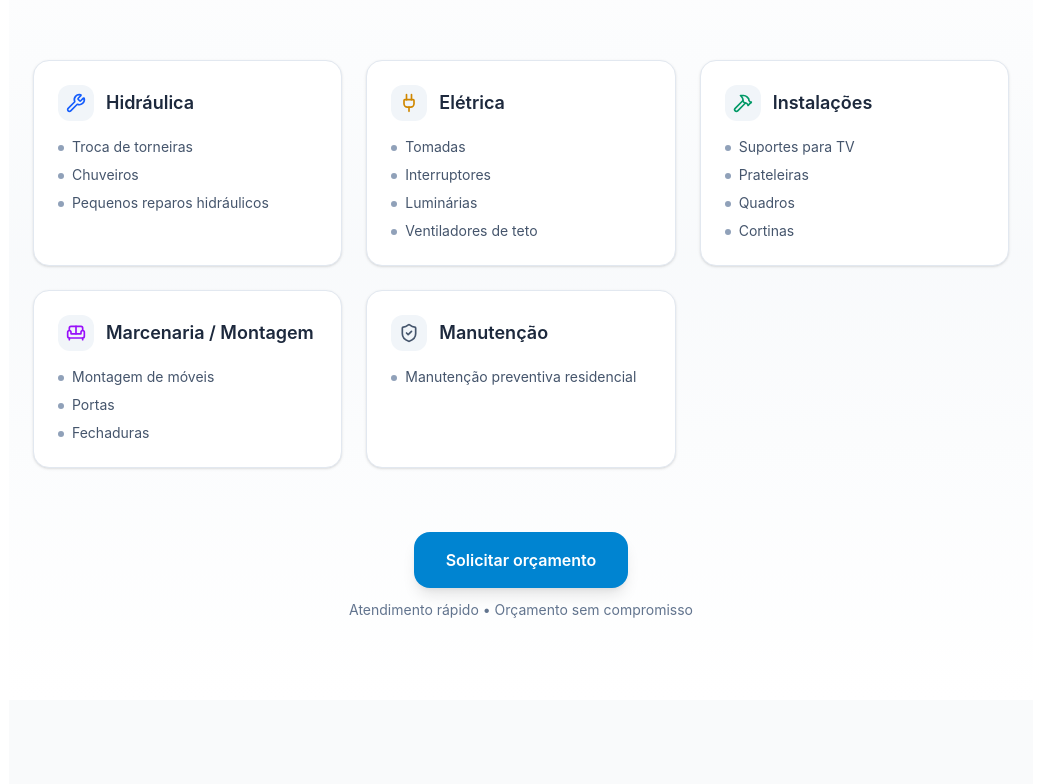
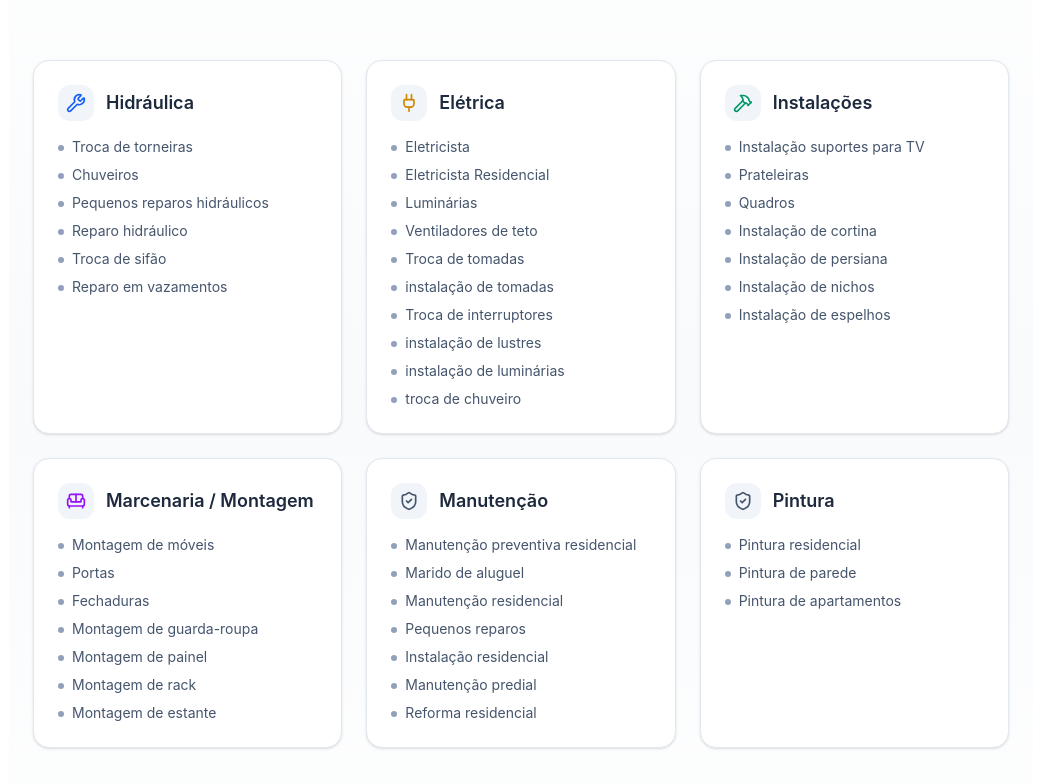
Before and after one commit to lookjota/larServicos, a React (Vite) app: page / in a window 1280 px wide. Shown: the part 1380-2164 px from the top of the page, without its empty margins (119-1160 px from the left). Built offline with nearby package versions, Linux system fonts and the light colour scheme.

Commit message:
update services

```diff
--- a/package.json
+++ b/package.json
@@ -13,7 +13,8 @@
     "framer-motion": "^12.42.2",
     "lucide-react": "^1.23.0",
     "react": "^19.2.7",
-    "react-dom": "^19.2.7"
+    "react-dom": "^19.2.7",
+    "react-router-dom": "^7.18.1"
   },
   "devDependencies": {
     "@eslint/js": "^10.0.1",
--- a/src/components/About.tsx
+++ b/src/components/About.tsx
@@ -53,11 +53,19 @@ const About = () => {
             <span>Preço justo e transparência</span>
           </li>
         </ul>
+        <section id="atendimento" className="py-20 bg-gray-50">
+          <div className="max-w-6xl mx-auto px-6">
+            <h2 className="text-4xl font-bold text-center mb-6">
+              Áreas de Atendimento
+            </h2>
 
-        <div className="mt-10">
-  <h3 className="text-2xl font-semibold text-gray-900 mb-4">
-    Áreas de Atendimento
-  </h3>
+            <p className="text-center text-gray-600 max-w-3xl mx-auto mb-10">
+              O <strong>Amigo do Lar</strong> atende residências em diversas regiões do
+              Distrito Federal, realizando serviços de marido de aluguel em Brasília,
+              Águas Claras, Taguatinga, Guará, Ceilândia, Samambaia e demais regiões do Distrito Federal.
+              Nossa equipe executa instalações, pequenos reparos, serviços elétricos, hidráulicos e montagem de móveis com qualidade,
+              pontualidade e garantia.
+            </p>
 
                       <div className="flex flex-wrap gap-3">
             <span className="bg-blue-100 text-blue-800 px-4 py-2 rounded-full text-sm font-medium">
@@ -117,6 +125,13 @@ const About = () => {
             </span>
           </div>
           </div>
+        </section>
+
+        <div className="mt-10">
+
+
+
+        </div>
 
 
       </div>
--- a/src/components/ServicosPremium.tsx
+++ b/src/components/ServicosPremium.tsx
@@ -11,31 +11,82 @@ const data = [
   {
     title: "Hidráulica",
     icon: Wrench,
-    items: ["Troca de torneiras", "Chuveiros", "Pequenos reparos hidráulicos"],
+    items: [
+      "Troca de torneiras",
+      "Chuveiros",
+      "Pequenos reparos hidráulicos",
+      "Reparo hidráulico",
+      "Troca de sifão",
+      "Reparo em vazamentos"
+    ],
     color: "text-blue-600",
   },
   {
     title: "Elétrica",
     icon: Plug,
-    items: ["Tomadas", "Interruptores", "Luminárias", "Ventiladores de teto"],
+    items: ["Eletricista",
+       "Eletricista Residencial",
+       "Luminárias",
+       "Ventiladores de teto",
+       "Troca de tomadas",
+       "instalação de tomadas",
+       "Troca de interruptores",
+       "instalação de lustres",
+       "instalação de luminárias",
+       "troca de chuveiro"
+      ],
     color: "text-yellow-600",
   },
   {
     title: "Instalações",
     icon: Hammer,
-    items: ["Suportes para TV", "Prateleiras", "Quadros", "Cortinas"],
+    items: [
+      "Instalação suportes para TV",
+      "Prateleiras",
+      "Quadros",
+      "Instalação de cortina",
+      "Instalação de persiana",
+      "Instalação de nichos",
+      "Instalação de espelhos"
+    ],
     color: "text-emerald-600",
   },
   {
     title: "Marcenaria / Montagem",
     icon: Sofa,
-    items: ["Montagem de móveis", "Portas", "Fechaduras"],
+    items: [
+      "Montagem de móveis",
+      "Portas",
+      "Fechaduras",
+      "Montagem de guarda-roupa",
+      "Montagem de painel",
+      "Montagem de rack",
+      "Montagem de estante"
+    ],
     color: "text-purple-600",
   },
   {
     title: "Manutenção",
     icon: ShieldCheck,
-    items: ["Manutenção preventiva residencial"],
+    items: [
+      "Manutenção preventiva residencial",
+      "Marido de aluguel",
+      "Manutenção residencial",
+      "Pequenos reparos",
+      "Instalação residencial",
+      "Manutenção predial",
+      "Reforma residencial"
+    ],
+    color: "text-slate-600",
+  },
+  {
+    title: "Pintura",
+    icon: ShieldCheck,
+    items: [
+      "Pintura residencial",
+      "Pintura de parede",
+      "Pintura de apartamentos"
+    ],
     color: "text-slate-600",
   },
 ];
--- a/src/pages/Home.tsx
+++ b/src/pages/Home.tsx
@@ -17,10 +17,14 @@ const Home = () => {
             <span className="text-sky-600">confiança</span>
           </h1>
 
-          <p className="mt-6 text-lg text-slate-600 leading-relaxed">
-            Manutenção residencial com qualidade profissional, atendimento transparente e acabamento impecável.
-            Da instalação de equipamentos aos pequenos reparos, entregamos segurança, agilidade e excelência para cuidar do que realmente importa: o seu lar.
-          </p>
+          <h2 className="mt-6 text-lg text-slate-600 leading-relaxed">
+
+Marido de Aluguel em Brasília para Reparos e Manutenção Residencial
+
+
+Amigo do Lar | Manutenção Residencial com Qualidade e Confiança
+
+          </h2>
 
           {/* BOTÕES */}
           <div className="mt-8 flex flex-col sm:flex-row gap-4 justify-center md:justify-start">
--- /dev/null
+++ b/src/pages/servicos/Eletrica.tsx
@@ -0,0 +1,9 @@
+import React from 'react'
+
+const Eletrica = () => {
+  return (
+    <div>Eletrica</div>
+  )
+}
+
+export default Eletrica
--- /dev/null
+++ b/src/pages/servicos/Hidraulica.tsx
@@ -0,0 +1,9 @@
+import React from 'react'
+
+const Hidraulica = () => {
+  return (
+    <div>Hidraulica</div>
+  )
+}
+
+export default Hidraulica
--- /dev/null
+++ b/src/pages/servicos/Instalacoes.tsx
@@ -0,0 +1,9 @@
+import React from 'react'
+
+const Instalacoes = () => {
+  return (
+    <div>Instalacoes</div>
+  )
+}
+
+export default Instalacoes
--- /dev/null
+++ b/src/pages/servicos/Manutencao.tsx
@@ -0,0 +1,9 @@
+import React from 'react'
+
+const Manutencao = () => {
+  return (
+    <div>Manutencao</div>
+  )
+}
+
+export default Manutencao
--- /dev/null
+++ b/src/pages/servicos/Marcenaria.tsx
@@ -0,0 +1,9 @@
+import React from 'react'
+
+const Marcenaria = () => {
+  return (
+    <div>Marcenaria</div>
+  )
+}
+
+export default Marcenaria
--- /dev/null
+++ b/src/pages/servicos/Pintura.tsx
@@ -0,0 +1,9 @@
+import React from 'react'
+
+const Pintura = () => {
+  return (
+    <div>Pintura</div>
+  )
+}
+
+export default Pintura
```
Also changed, not shown: 1 other file (tests, documents, lock files or other folders). Lines whose indentation alone changed are shown as unchanged.
